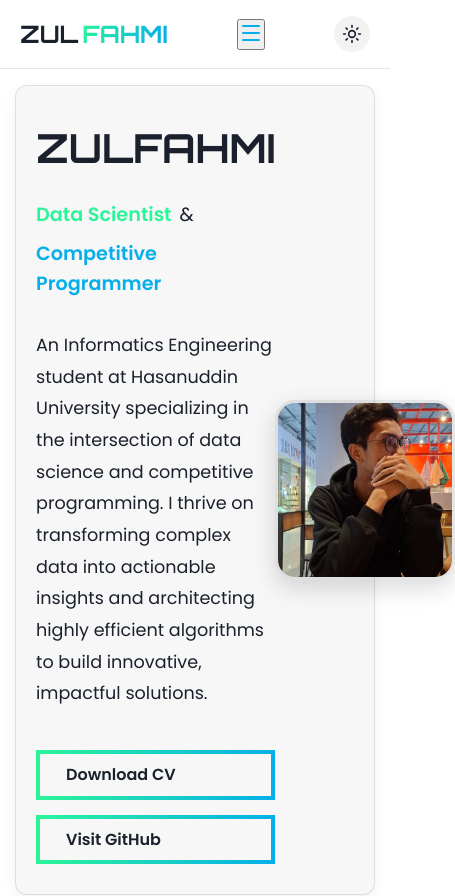
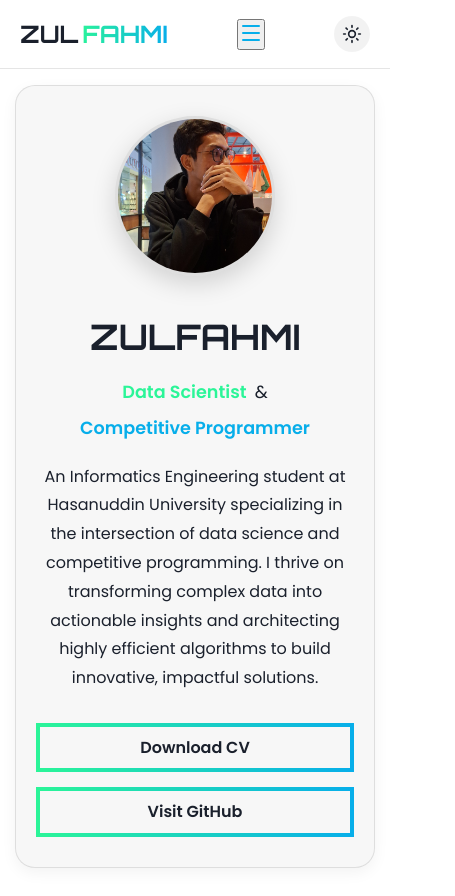
Before and after one commit to ZulfahmiCP/Portofolio-Website, a React (Create React App) app: page / in a window 390 px wide. Shown: the top 896 px of the page, 455 px wide, since content can reach past the window. Built offline with nearby package versions, Linux system fonts and the light colour scheme.

Commit message:
style: fix about section mobile view

```diff
--- a/src/styles/components/about.css
+++ b/src/styles/components/about.css
@@ -13,14 +13,15 @@
   border: 1px solid var(--glass-border);
   backdrop-filter: blur(10px);
   -webkit-backdrop-filter: blur(10px);
+
+  /* Desktop Layout: Grid */
   display: grid;
   grid-template-columns: 2fr 1fr;
-  /* gap: 60px;
+  gap: 40px; /* Tambahkan gap agar tidak terlalu mepet di desktop */
   align-items: center;
-  max-width: none; */
 }
 
-/* Update existing styles to account for new container */
+/* About Text Content */
 .about-content {
   max-width: 800px;
   margin: 0;
@@ -39,6 +40,7 @@
   margin-bottom: 30px;
   display: flex;
   gap: 0.5rem;
+  flex-wrap: wrap; /* Safety untuk layar sempit */
 }
 
 .primary-text {
@@ -63,26 +65,10 @@
   color: var(--text-color);
 }
 
-/* Button Styles */
+/* Button Container */
 .about-actions {
   display: flex;
   gap: 20px;
-}
-
-/* Light Mode Adjustments */
-.light-mode .about-container {
-  background: var(--card-bg);
-  box-shadow: 0 5px 15px rgba(0, 0, 0, 0.05);
-}
-
-.light-mode .about-title,
-.light-mode .about-description,
-.light-mode .separator {
-  color: var(--light-text);
-}
-
-.light-mode .about-button {
-  color: var(--light-text);
 }
 
 /* Profile Image Styles */
@@ -108,48 +94,91 @@
   border-color: var(--primary-accent);
 }
 
-/* Responsive Design */
+/* Light Mode Adjustments */
+.light-mode .about-container {
+  background: var(--card-bg);
+  box-shadow: 0 5px 15px rgba(0, 0, 0, 0.05);
+}
+
+.light-mode .about-title,
+.light-mode .about-description,
+.light-mode .separator {
+  color: var(--light-text);
+}
+
+/* --- RESPONSIVE DESIGN (MOBILE FIX) --- */
 @media (max-width: 768px) {
   .about-wrapper {
     padding: 15px;
   }
 
   .about-container {
-    padding: 40px 30px;
-    border-radius: 15px;
+    /* Switch to Flexbox for Mobile control */
+    display: flex;
+    /* Reverse column: Image on Top, Text on Bottom */
+    flex-direction: column-reverse;
+    padding: 40px 20px;
+    gap: 30px;
+    height: auto;
   }
-  .about-container {
-    padding: 70px 20px;
+
+  /* Center all text content */
+  .about-text-content {
+    text-align: center;
+    width: 100%;
   }
 
   .about-title {
-    font-size: 2.5rem;
+    font-size: 2.2rem;
+    line-height: 1.2;
   }
 
+  /* Center the subtitle flex container */
   .about-subtitle {
-    font-size: 1.2rem;
-    flex-wrap: wrap;
+    font-size: 1.1rem;
+    justify-content: center;
+    margin-bottom: 20px;
   }
 
+  .about-description {
+    font-size: 1rem;
+    margin-bottom: 30px;
+  }
+
+  /* Buttons: Stacked and Full Width */
   .about-actions {
     flex-direction: column;
     gap: 15px;
+    width: 100%;
+  }
+
+  .about-actions .button-primary {
+    width: 100%;
+    text-align: center;
+    justify-content: center;
+  }
+
+  /* Image adjustments */
+  .about-image {
+    width: 100%;
+    margin-bottom: 10px;
   }
 
   .profile-photo {
     width: 200px;
-    height: 200px;
+    height: 200px; /* Square ratio looks better on mobile profile */
+    border-radius: 50%; /* Optional: Circular profile on mobile looks modern */
+    /* Jika ingin tetap kotak, hapus border-radius: 50% di atas */
   }
 }
 
 @media (max-width: 480px) {
   .about-container {
     padding: 30px 20px;
-    border-radius: 12px;
   }
 
   .profile-photo {
-    width: 180px;
-    height: 180px;
+    width: 160px;
+    height: 160px;
   }
 }
```
Also changed, not shown: 1 other file (tests, documents, lock files or other folders).
